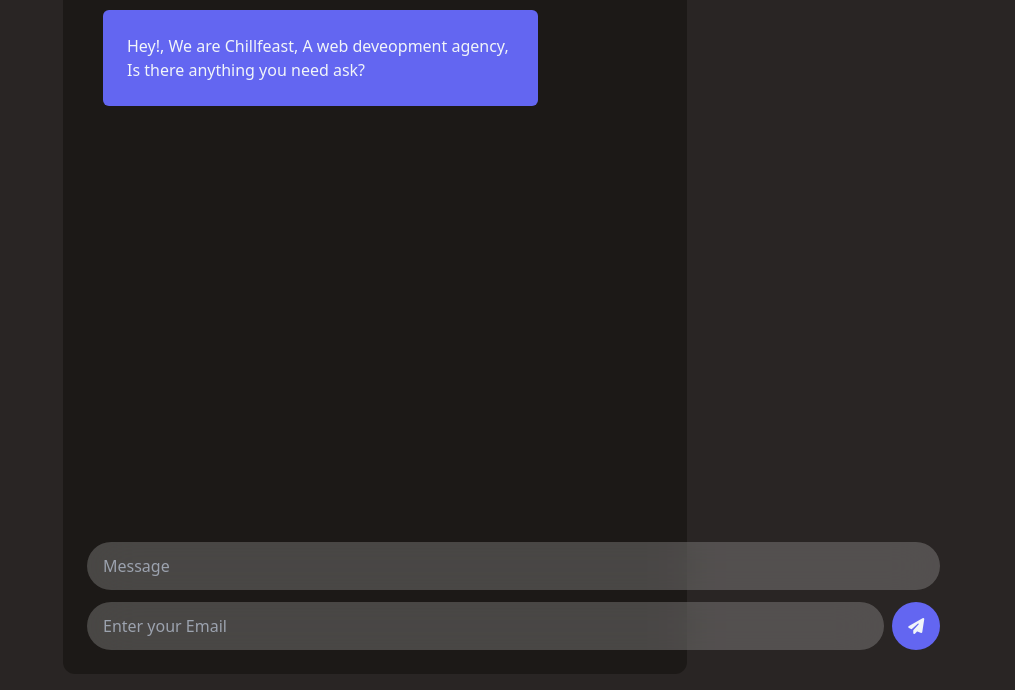
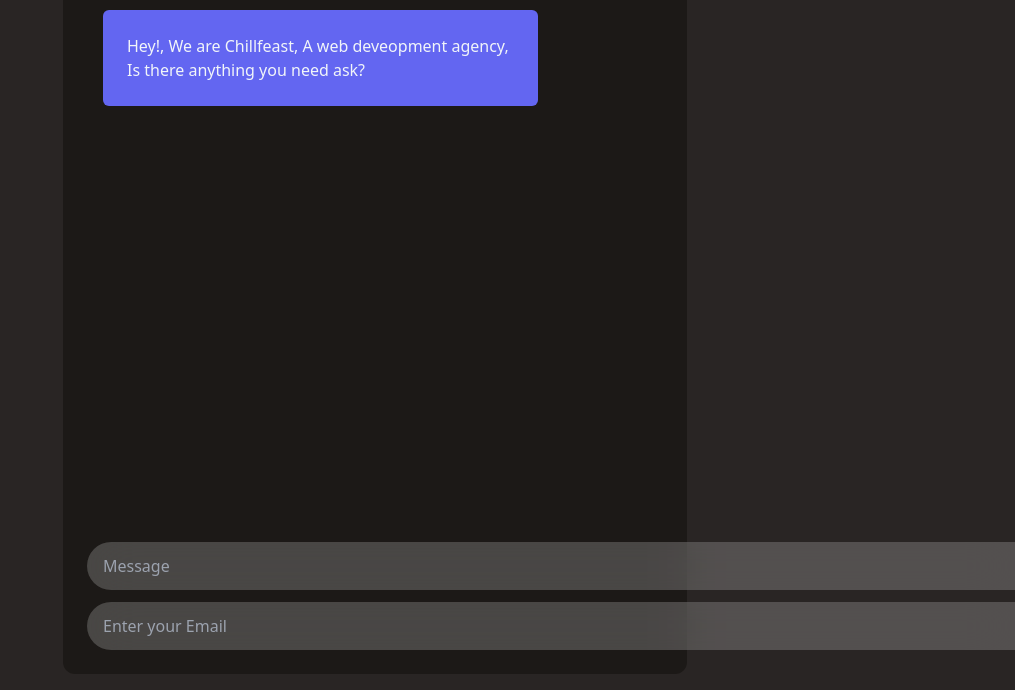
Before and after one commit to Vikneshoftheleaf/agency, a website: page pages/contact.html in a window 1280 px wide. Shown: the part 110-800 px from the top of the page, without its empty margins (265-1280 px from the left). Drawn offline with nearby package versions, Linux system fonts and the light colour scheme.

Commit message:
Update contact.html

```diff
--- a/pages/contact.html
+++ b/pages/contact.html
@@ -56,7 +56,7 @@
                 </div>
             </div>
 
-            <div class="msg-inputs w-2/3 fixed bottom-10 z-10">
+            <div class="msg-inputs w-[90%] fixed bottom-10 z-10">
                 <form id="cform" action="https://formspree.io/f/mvonjjag" method="post" class="w-full flex flex-col gap-3">
                     <div class="w-68">
                         <span id="ferr" class="text-xs text-red-500 "></span>
```
